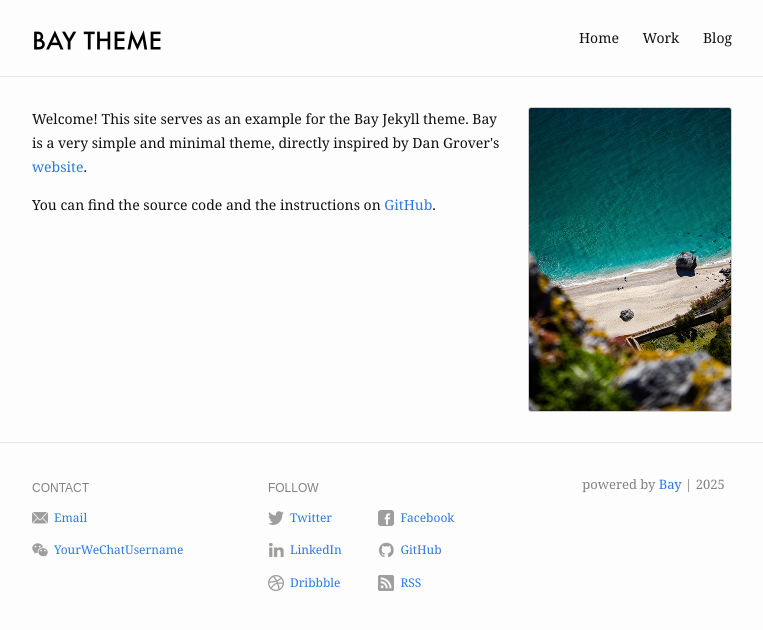
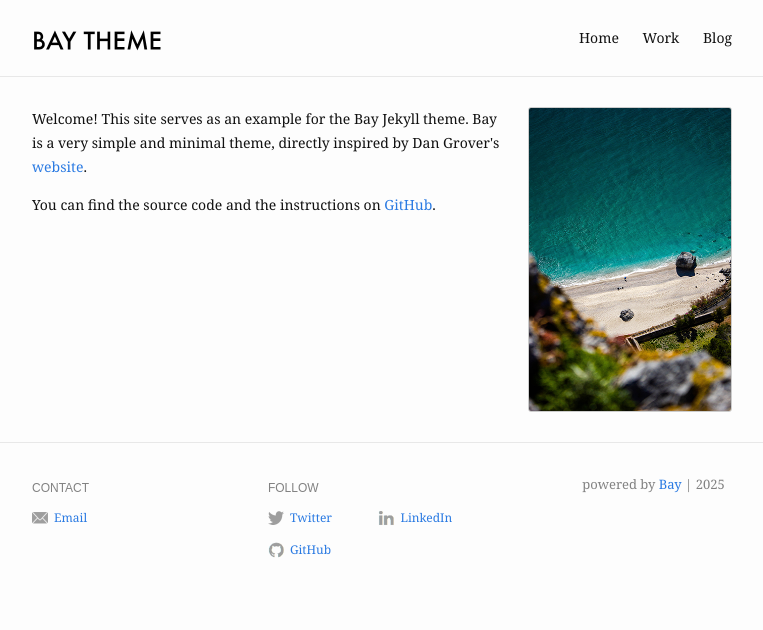
Before and after one commit to chrmqgozj/chrmqgozj.github.io, a Jekyll site: the page built from index.md, in a window 1280 px wide. Shown: the top 630 px of the page, without its empty margins (258-1021 px from the left). Built offline with Jekyll 4.4.1, drawn with Linux system fonts in a browser that asks for light colours.

Commit message:
Commit yml change

```diff
--- a/_config.yml
+++ b/_config.yml
@@ -1,7 +1,7 @@
 # For technical reasons, this file is *NOT* reloaded automatically when you use
 # 'bundle exec jekyll serve'. If you change this file, please restart the server process.
 
-title: Bay Jekyll Theme
+title: chrmqgozj
 description: Bay is a minimal Jekyll Theme.
 baseurl: "/bay"
 url: "https://eliottvincent.github.io"
@@ -21,29 +21,18 @@ footer:
     - type: email
       name: Email
       value: yourmail@domain.com
-    - type: wechat
-      value: YourWeChatUsername
-      link: "#"
+
   follow:
     - type: twitter
       name: Twitter
       link: http://twitter.com/YourTwitterUsername
       username: "@YourTwitterUsername"
-    - type: facebook
-      name: Facebook
-      link: http://facebook.com/YourFacebookUsername
     - type: linkedin
       name: LinkedIn
       link: http://linkedin.com/in/YourLinkedInUsername
     - type: github
       name: GitHub
       link: http://github.com/YourGitHubUsername
-    - type: dribbble
-      name: Dribbble
-      link: https://dribbble.com/YourDribbbleUsername
-    - type: rss
-      name: RSS
-      link: /feed.xml
 
 # Build settings
 markdown: kramdown
```
Also changed, not shown: Gemfile (+6 -1 lines), Gemfile.lock.
